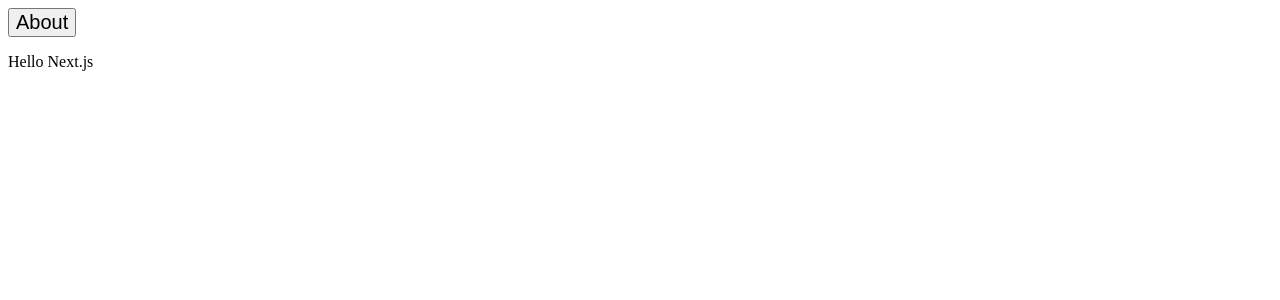
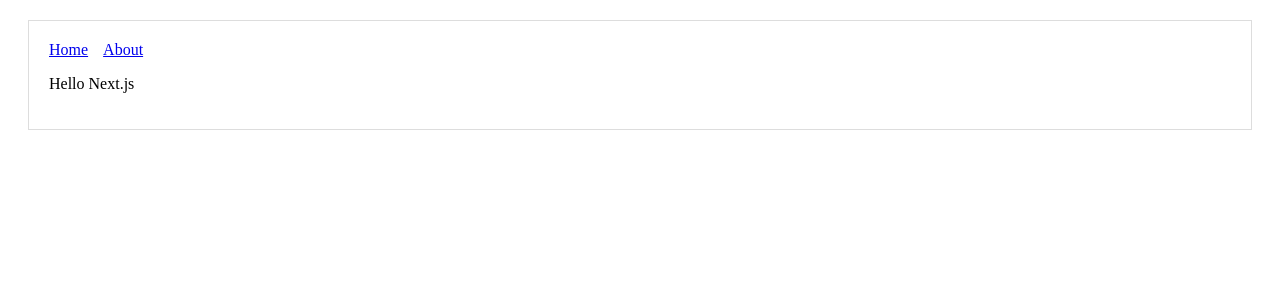
Before and after one commit to madewithpat/hello-next, a Next.js app: page / in a window 1280 px wide. Shown: the top 300 px of the page. Built offline with nearby package versions, Linux system fonts and the light colour scheme.

Commit message:
Add Header and Layout

```diff
--- /dev/null
+++ b/components/Header.js
@@ -0,0 +1,18 @@
+import Link from "next/link";
+
+const linkStyle = {
+   marginRight: 15
+};
+
+const Header = () => (
+   <div>
+      <Link href="/">
+         <a style={linkStyle}>Home</a>
+      </Link>
+      <Link href="/about">
+         <a style={linkStyle}>About</a>
+      </Link>
+   </div>
+);
+
+export default Header;
--- /dev/null
+++ b/layouts/index.js
@@ -0,0 +1,16 @@
+import Header from "../components/Header";
+
+const layoutStyle = {
+   margin: 20,
+   padding: 20,
+   border: "1px solid #DDD"
+};
+
+const DefaultLayout = props => (
+   <div style={layoutStyle}>
+      <Header />
+      {props.children}
+   </div>
+);
+
+export default DefaultLayout;
--- a/pages/about.js
+++ b/pages/about.js
@@ -1,7 +1,9 @@
+import Layout from "../layouts";
+
 const About = () => (
-   <div>
+   <Layout>
       <p>About Page</p>
-   </div>
+   </Layout>
 );
 
 export default About;
--- a/pages/index.js
+++ b/pages/index.js
@@ -1,12 +1,10 @@
 import Link from "next/link";
+import Layout from "../layouts";
 
 const Index = () => (
-   <div>
-      <Link href="/about">
-         <button style={{ fontSize: 20 }}>About</button>
-      </Link>
+   <Layout>
       <p>Hello Next.js</p>
-   </div>
+   </Layout>
 );
 
 export default Index;
```
